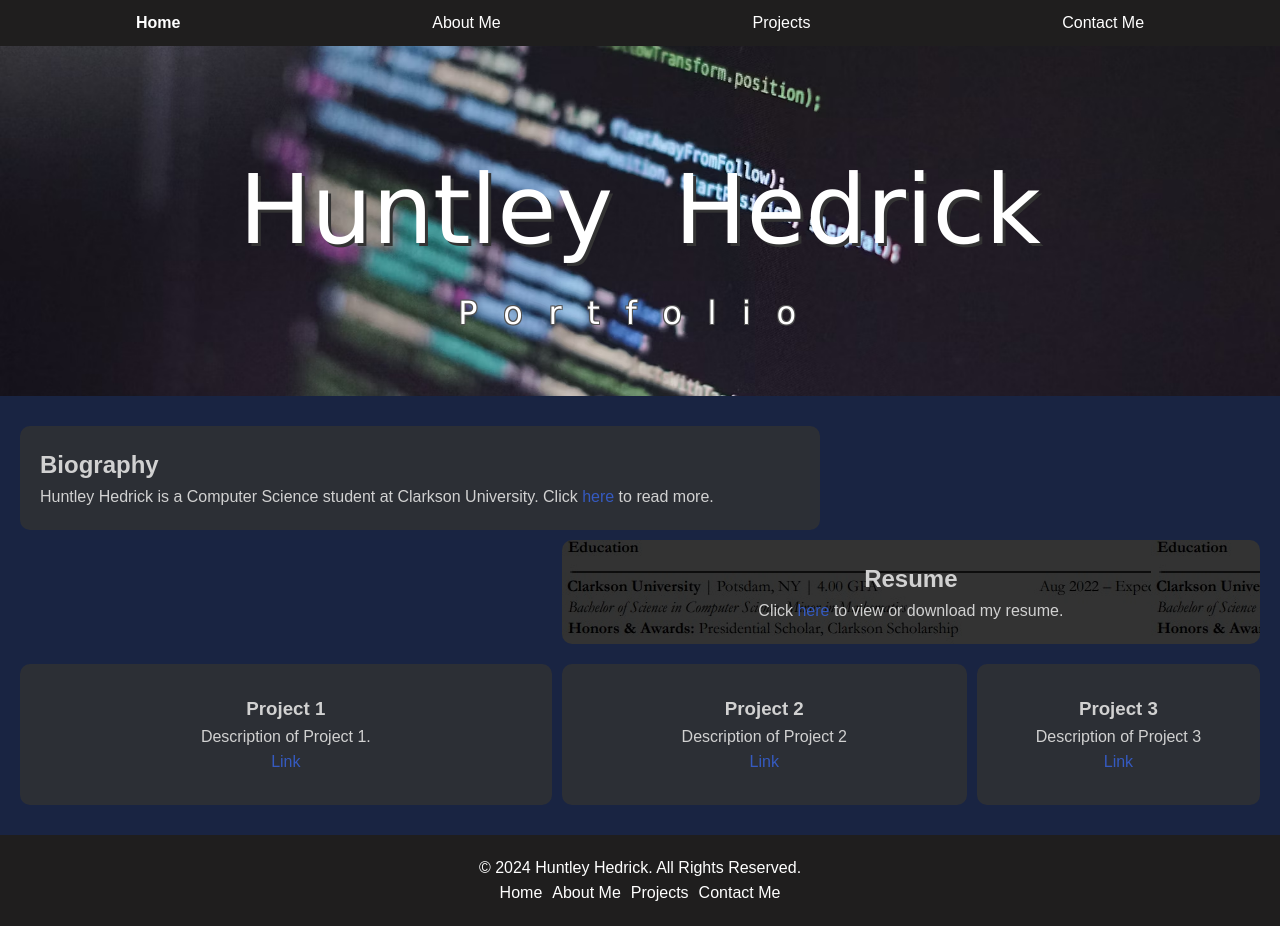
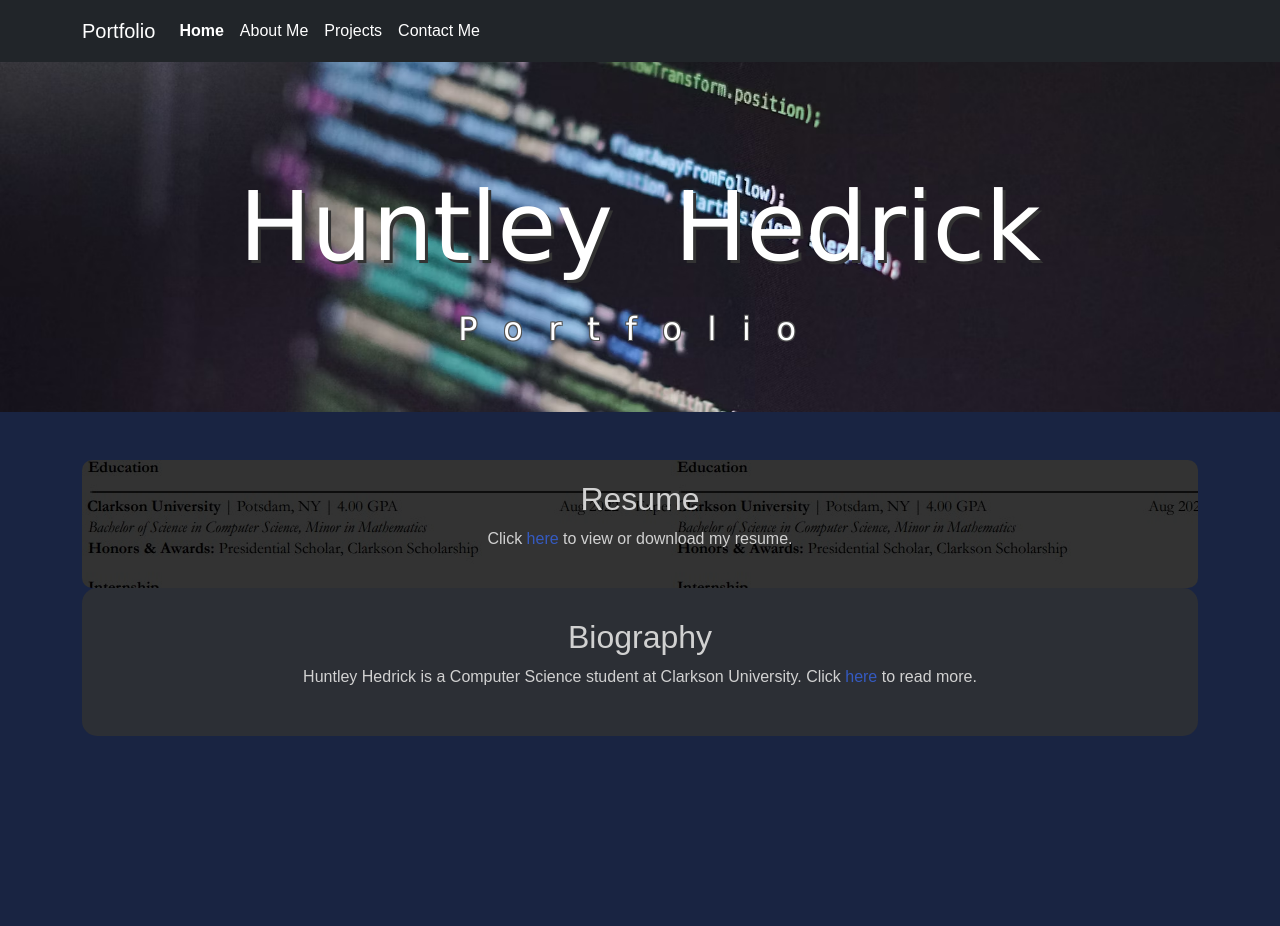
Before and after one commit to HuntleyHedrick/COMM329, a plain HTML site: page index.html in a window 1280 px wide. After the commit the page ends 800 px from the top, so only its background shows below. Drawn offline with nearby package versions, Linux system fonts and the light colour scheme.

Commit message:
alt page

```diff
--- a/css/newstyles.css
+++ b/css/newstyles.css
@@ -106,6 +106,15 @@ a{
     border-radius: 10px;
 }
 
+.bio-preview2 {
+    text-align: center;
+
+    background: #333333c7;
+    color: rgb(209, 209, 209);
+    padding: 30px;
+    border-radius: 15px;
+}
+
 .resume {
     grid-row: 3;
     grid-column: 3 / span 4;
--- a/index.html
+++ b/index.html
@@ -4,18 +4,37 @@
     <meta charset="UTF-8">
     <meta name="viewport" content="width=device-width, initial-scale=1.0">
     <title>Portfolio</title>
-
+    <link href="https://cdn.jsdelivr.net/npm/bootstrap@5.3.2/dist/css/bootstrap.min.css" rel="stylesheet" integrity="sha384-T3c6CoIi6uLrA9TneNEoa7RxnatzjcDSCmG1MXxSR1GAsXEV/Dwwykc2MPK8M2HN" crossorigin="anonymous">
     <link rel="stylesheet" href="css/newstyles.css">
-
 </head>
 <body>
+    <nav class="navbar navbar-expand-lg navbar-dark bg-dark">
+      <div class="container">
+        <a class="navbar-brand" >Portfolio</a>
+        <button class="navbar-toggler" type="button" data-bs-toggle="collapse" data-bs-target="#navbarSupportedContent" aria-controls="navbarSupportedContent" aria-expanded="false" aria-label="Toggle navigation">
+          <span class="navbar-toggler-icon"></span>
+        </button>
+        <div class="collapse navbar-collapse" id="navbarSupportedContent">
+          <ul class="navbar-nav me-auto mb-2 mb-lg-0">
+            <li class="nav-item">
+                <a class="nav-link" href="index.html"><b>Home</b></a>
+              </li>
+            <li class="nav-item">
+              <a class="nav-link" href="aboutme.html">About Me</a>
+            </li>
+            <li class="nav-item">
+                <a class="nav-link" href="projects.html">Projects</a>
+              </li>
+              <li class="nav-item">
+                <a class="nav-link" href="contactme.html">Contact Me</a>
+              </li>
+          </ul>
 
-    <div class="navbar">
-        <a href="index.html"><b>Home</b></a>
-        <a href="aboutme.html">About Me</a>
-        <a href="projects.html">Projects</a>
-        <a href="contactme.html">Contact Me</a>
-    </div>
+
+
+        </div>
+      </div>
+    </nav>
 
     <header>
         <div class = "home">
@@ -26,51 +45,21 @@
         </div>
     </header>
 
-
-
-    <div class="main">
-        <div class="bio-preview">
-            <h2>Biography</h2>
-            <p>Huntley Hedrick is a Computer Science student at Clarkson University. Click <a href="aboutme.html">here</a> to read more.</p>
-        </div>
-
+    <div class="container my-5">
         <div class="resume">
             <h2>Resume</h2>
             <p>Click <a href="images/Resume 3.docx (1).pdf" target="_blank">here</a> to view or download my resume.</p>
         </div>
 
+            <div class="bio-preview2">
+                <h2>Biography</h2>
+                <p>Huntley Hedrick is a Computer Science student at Clarkson University. Click <a href="aboutme.html">here</a> to read more.</p>
+            </div>
+         </div>
+      </div>
 
 
-        <div class="project">
-            <h3>Project 1</h3>
-            <p>Description of Project 1.</p>
-            <a href="samplework1.html">Link</a>
-        </div>
-
-        <div class="project">
-            <h3>Project 2</h3>
-            <p>Description of Project 2</p>
-            <a href="samplework2.html">Link</a>
-        </div>
-
-        <div class="project">
-            <h3>Project 3</h3>
-            <p>Description of Project 3</p>
-            <a href="samplework3.html">Link</a>
-        </div>
-
-
-
-    </div>
-    <footer>
-        <p>&copy; 2024 Huntley Hedrick. All Rights Reserved.</p>
-        <div class="footer-links">
-            <a href="index.html">Home</a>
-            <a href="aboutme.html">About Me</a>
-            <a href="projects.html">Projects</a>
-            <a href="contactme.html">Contact Me</a>
-        </div>
-    </footer>
-
+    <script src="https://cdn.jsdelivr.net/npm/bootstrap@5.3.2/dist/js/bootstrap.bundle.min.js" integrity="sha384-C6RzsynM9kWDrMNeT87bh95OGNyZPhcTNXj1NW7RuBCsyN/o0jlpcV8Qyq46cDfL" crossorigin="anonymous"></script>
+    <script src="main.js"></script>
 </body>
 </html>
```
Also changed, not shown: indexNewer.html (added, +76 -0 lines).
